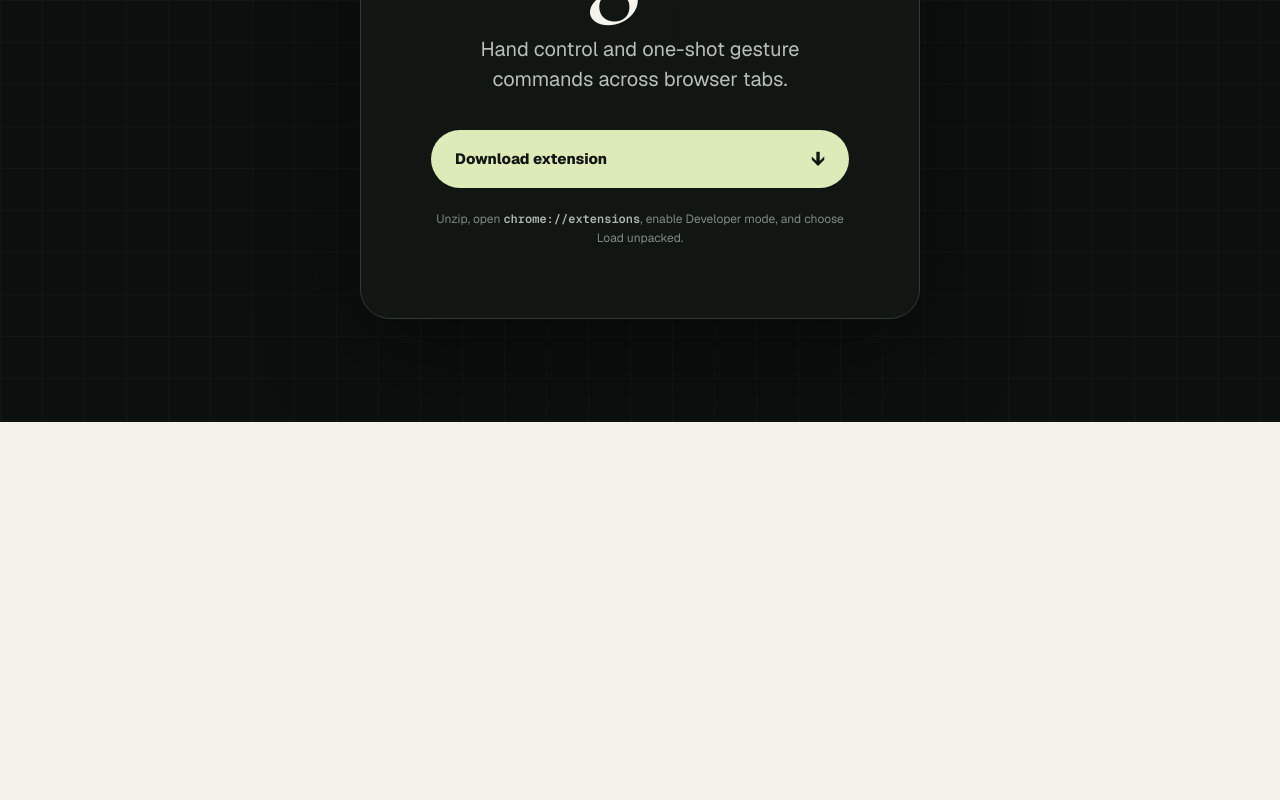
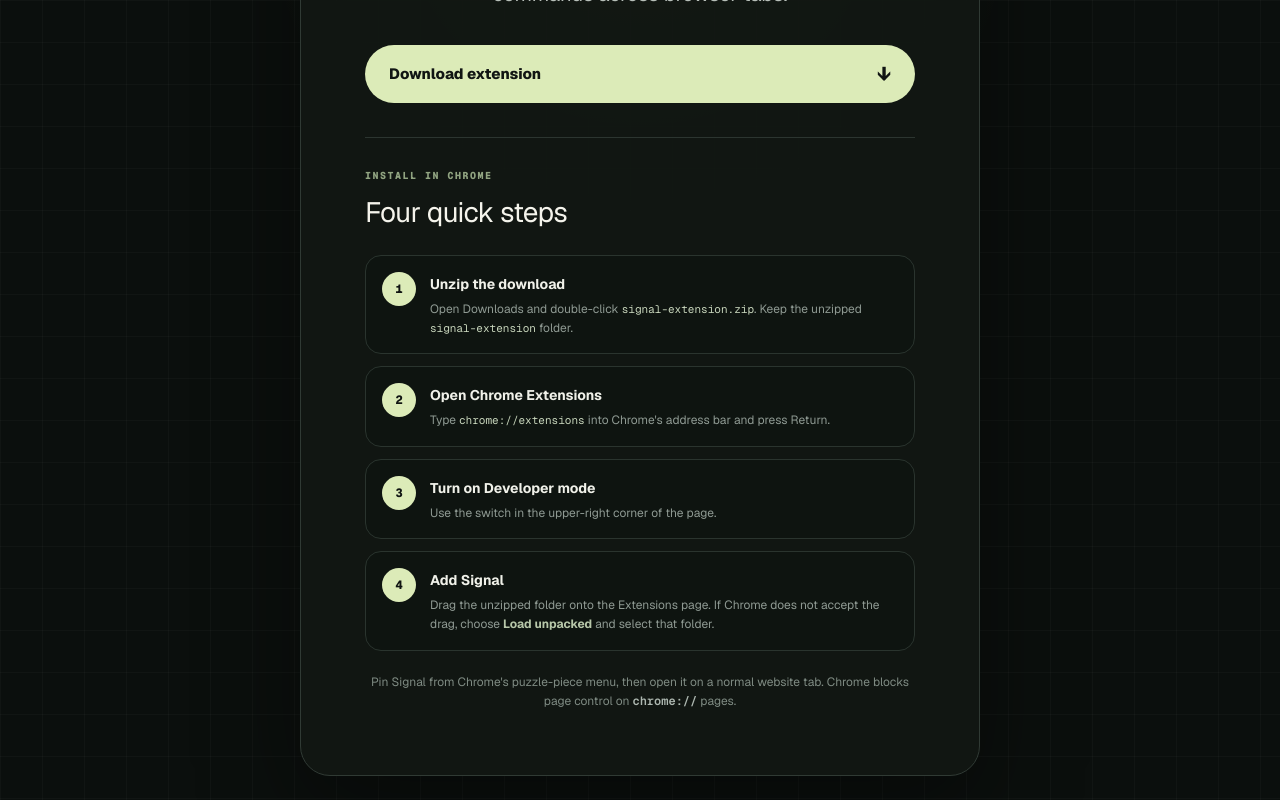
Before and after one commit to allenbuild/signal, a Next.js app in the folder web/: page / in a window 1280 px wide. Shown: the part 378-1178 px from the top of the page. Before the commit the page ends 800 px from the top, so only its background shows below. Built offline with nearby package versions, Linux system fonts and the light colour scheme.

Commit message:
docs(web): add Chrome extension install guide

```diff
--- a/web/app/download-page.module.css
+++ b/web/app/download-page.module.css
@@ -13,8 +13,8 @@
 }
 
 .card {
-  width: min(100%, 560px);
-  padding: clamp(38px, 8vw, 70px);
+  width: min(100%, 680px);
+  padding: clamp(38px, 7vw, 64px);
   border: 1px solid #303a34;
   border-radius: 30px;
   background: rgb(17 23 19 / 0.94);
@@ -87,6 +87,86 @@
   font-size: 20px;
 }
 
+.instructions {
+  margin-top: 34px;
+  padding-top: 30px;
+  border-top: 1px solid #2c3530;
+  text-align: left;
+}
+
+.instructionsEyebrow {
+  margin: 0 0 8px;
+  color: #91a481;
+  font-family: var(--font-geist-mono), monospace;
+  font-size: 10px;
+  font-weight: 750;
+  letter-spacing: 0.15em;
+  text-transform: uppercase;
+}
+
+.instructions h2 {
+  margin: 0;
+  color: #f5f4ec;
+  font-size: clamp(22px, 4vw, 28px);
+  letter-spacing: -0.025em;
+}
+
+.steps {
+  display: grid;
+  gap: 12px;
+  margin: 22px 0 0;
+  padding: 0;
+  list-style: none;
+}
+
+.steps li {
+  display: grid;
+  grid-template-columns: 34px 1fr;
+  gap: 14px;
+  padding: 16px;
+  border: 1px solid #2a342e;
+  border-radius: 16px;
+  background: #0e1410;
+}
+
+.stepNumber {
+  display: grid;
+  width: 34px;
+  height: 34px;
+  place-items: center;
+  border-radius: 50%;
+  background: #dcebb8;
+  color: #111513;
+  font-family: var(--font-geist-mono), monospace;
+  font-size: 12px;
+  font-weight: 800;
+}
+
+.steps strong {
+  display: block;
+  padding-top: 2px;
+  color: #f0f1e9;
+  font-size: 14px;
+}
+
+.steps p {
+  margin: 5px 0 0;
+  color: #8f9a93;
+  font-size: 12px;
+  line-height: 1.55;
+}
+
+.steps code {
+  color: #c9d7bd;
+  font-family: var(--font-geist-mono), monospace;
+  font-size: 0.92em;
+}
+
+.steps b {
+  color: #b8c8aa;
+  font-weight: 700;
+}
+
 .note {
   margin: 22px auto 0;
   color: #7f8b83;
--- a/web/app/page.tsx
+++ b/web/app/page.tsx
@@ -25,9 +25,55 @@
           Download extension
           <span aria-hidden="true">↓</span>
         </a>
+        <section className={styles.instructions} aria-labelledby="install-title">
+          <p className={styles.instructionsEyebrow}>Install in Chrome</p>
+          <h2 id="install-title">Four quick steps</h2>
+          <ol className={styles.steps}>
+            <li>
+              <span className={styles.stepNumber}>1</span>
+              <div>
+                <strong>Unzip the download</strong>
+                <p>
+                  Open Downloads and double-click{" "}
+                  <code>signal-extension.zip</code>. Keep the unzipped{" "}
+                  <code>signal-extension</code> folder.
+                </p>
+              </div>
+            </li>
+            <li>
+              <span className={styles.stepNumber}>2</span>
+              <div>
+                <strong>Open Chrome Extensions</strong>
+                <p>
+                  Type <code>chrome://extensions</code> into Chrome&apos;s
+                  address bar and press Return.
+                </p>
+              </div>
+            </li>
+            <li>
+              <span className={styles.stepNumber}>3</span>
+              <div>
+                <strong>Turn on Developer mode</strong>
+                <p>Use the switch in the upper-right corner of the page.</p>
+              </div>
+            </li>
+            <li>
+              <span className={styles.stepNumber}>4</span>
+              <div>
+                <strong>Add Signal</strong>
+                <p>
+                  Drag the unzipped folder onto the Extensions page. If Chrome
+                  does not accept the drag, choose <b>Load unpacked</b> and
+                  select that folder.
+                </p>
+              </div>
+            </li>
+          </ol>
+        </section>
         <p className={styles.note}>
-          Unzip, open <strong>chrome://extensions</strong>, enable Developer
-          mode, and choose Load unpacked.
+          Pin Signal from Chrome&apos;s puzzle-piece menu, then open it on a
+          normal website tab. Chrome blocks page control on{" "}
+          <strong>chrome://</strong> pages.
         </p>
       </section>
     </main>
```
Also changed, not shown: 1 other file (tests, documents, lock files or other folders).
